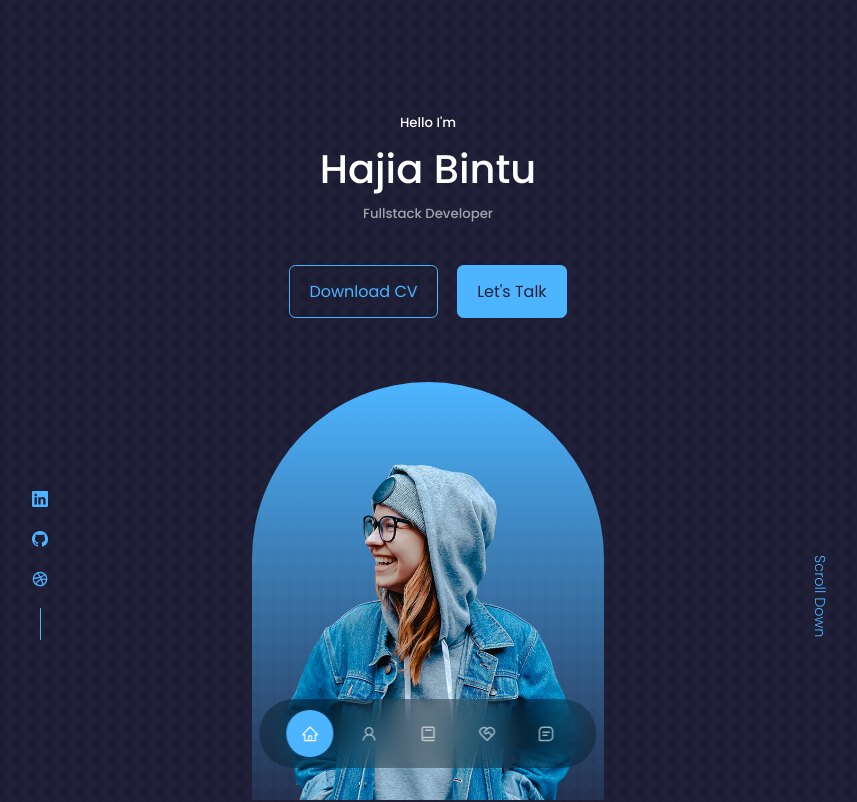
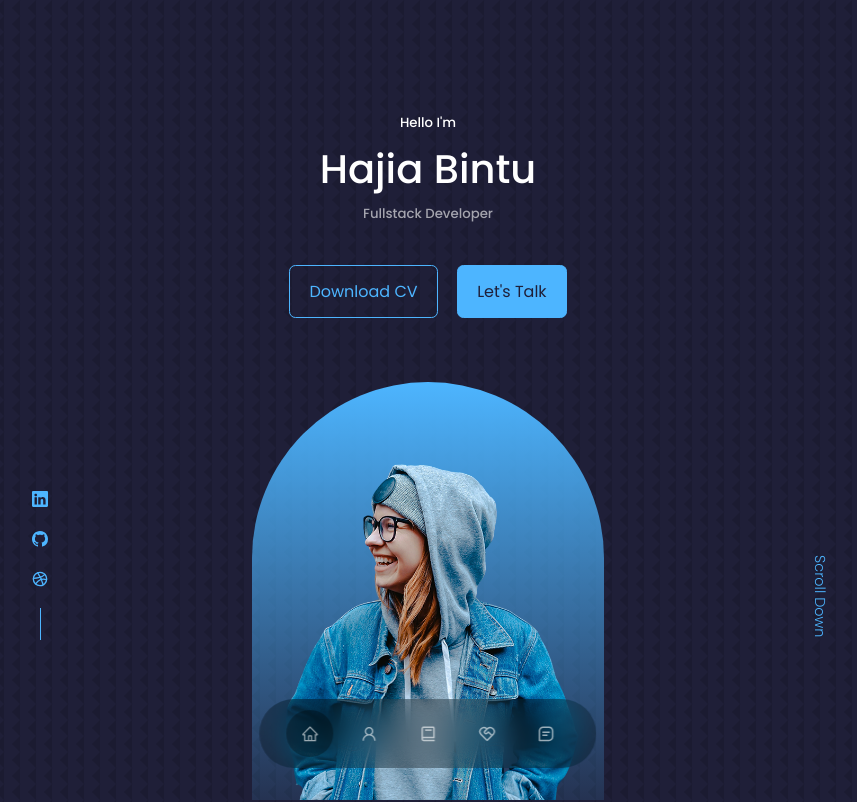
Before and after one commit to samoellaureano/react-portfolio-website-1, a React (Create React App) app: page / in a window 1280 px wide. Shown: the top 802 px of the page, without its empty margins (212-1069 px from the left). Built offline with nearby package versions, Linux system fonts and the light colour scheme.

Commit message:
Update NAV

```diff
--- a/src/components/nav/nav.css
+++ b/src/components/nav/nav.css
@@ -24,13 +24,9 @@ nav a {
 }
 
 nav a:hover {
-    background: var(--color-primary);
-    color: var(--color-bg);
-    /*REMOVER OS DOIS ACIMA*/
-    /* background: rgba(0, 0, 0, 0.3); */
+    background: rgba(0, 0, 0, 0.3);
 }
 
 nav a.active {
-    background: var(--color-primary);
-    color: var(--color-white);
+    background: rgba(0, 0, 0, 0.3);
 }
```
